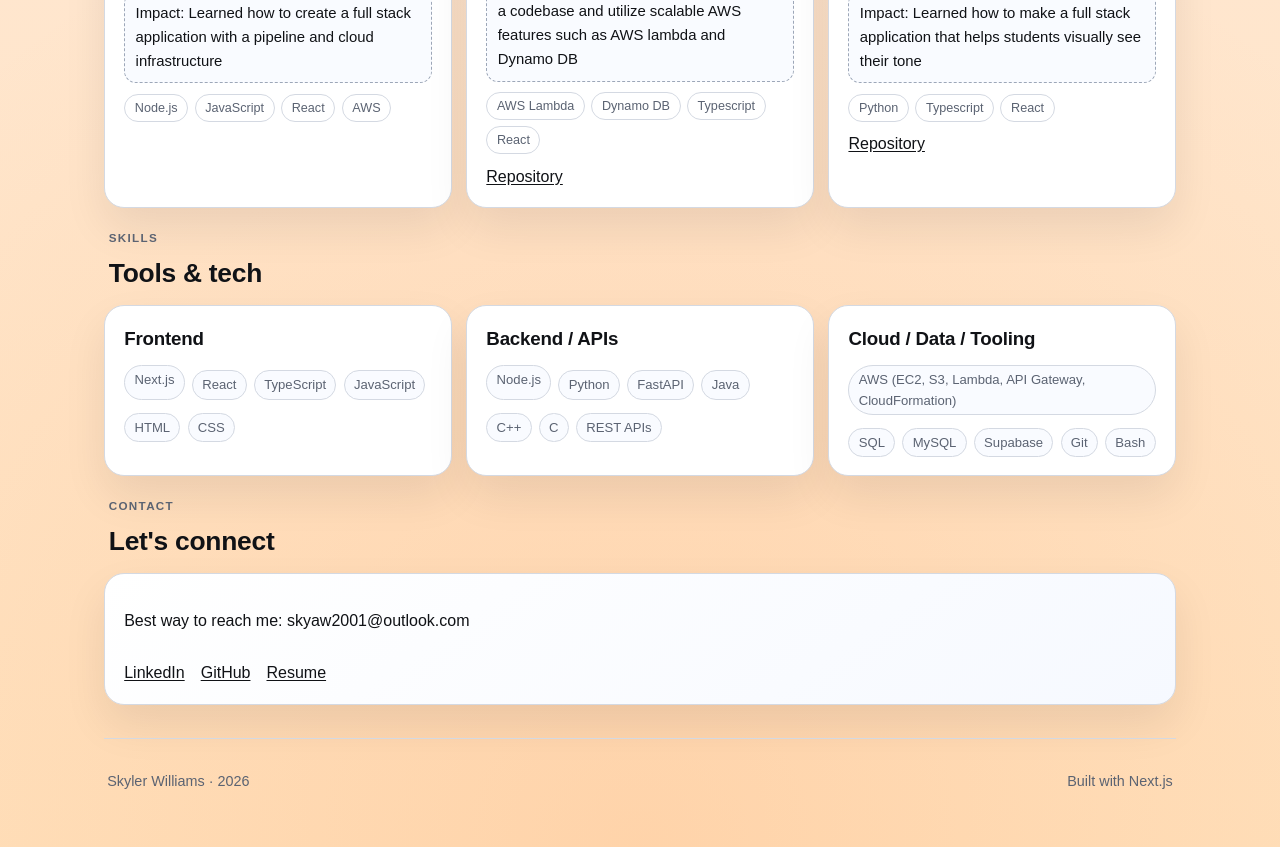
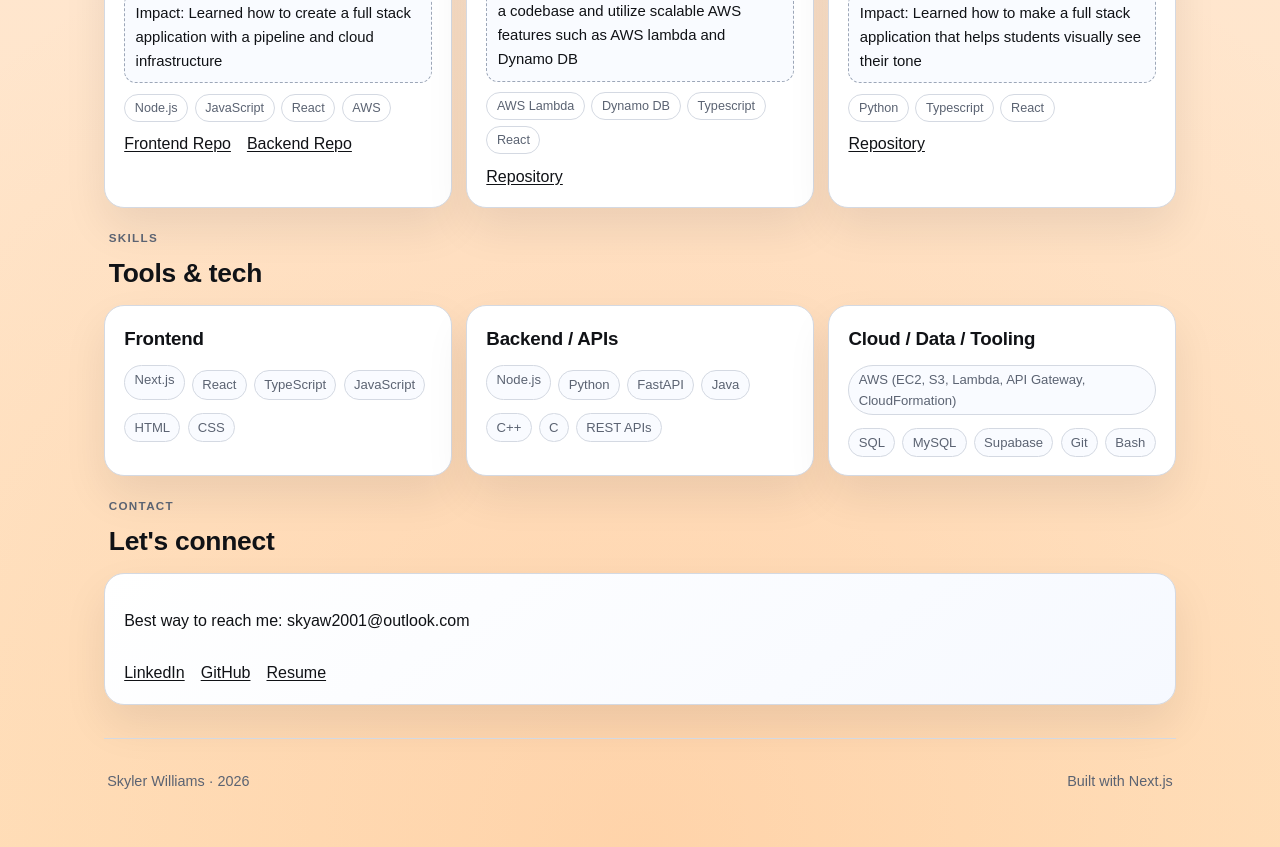
Before and after one commit to SkyBlue43/personal-website, a Next.js app: page / in a window 1280 px wide. Shown: the part 1380-2227 px from the top of the page. Built offline with nearby package versions, Linux system fonts and the light colour scheme.

Commit message:
Show all project repository link types in project cards

```diff
--- a/app/page.tsx
+++ b/app/page.tsx
@@ -106,7 +106,17 @@ export default function Home() {
         subtitle="Selected work"
       >
         <div className="grid two-column-grid">
-          {projects.map((project) => (
+          {projects.map((project) => {
+            const projectLinks = [
+              { label: "Live Site", href: project.links.live },
+              { label: "Repository", href: project.links.repo },
+              { label: "Frontend Repo", href: project.links.frontend },
+              { label: "Backend Repo", href: project.links.backend },
+            ].filter((link): link is { label: string; href: string } =>
+              Boolean(link.href)
+            );
+
+            return (
               <article className="outlined-card project-card" key={project.title}>
                 <h3>{project.title}</h3>
                 <p>{project.summary}</p>
@@ -119,15 +129,15 @@ export default function Home() {
                   ))}
                 </div>
                 <div className="link-row">
-                {project.links.live ? (
-                  <a href={project.links.live}>Live Site</a>
-                ) : null}
-                {project.links.repo ? (
-                  <a href={project.links.repo}>Repository</a>
-                ) : null}
+                  {projectLinks.map((link) => (
+                    <a key={link.href} href={link.href}>
+                      {link.label}
+                    </a>
+                  ))}
                 </div>
               </article>
-          ))}
+            );
+          })}
         </div>
       </Section>
 
```
Lines whose indentation alone changed are shown as unchanged.
